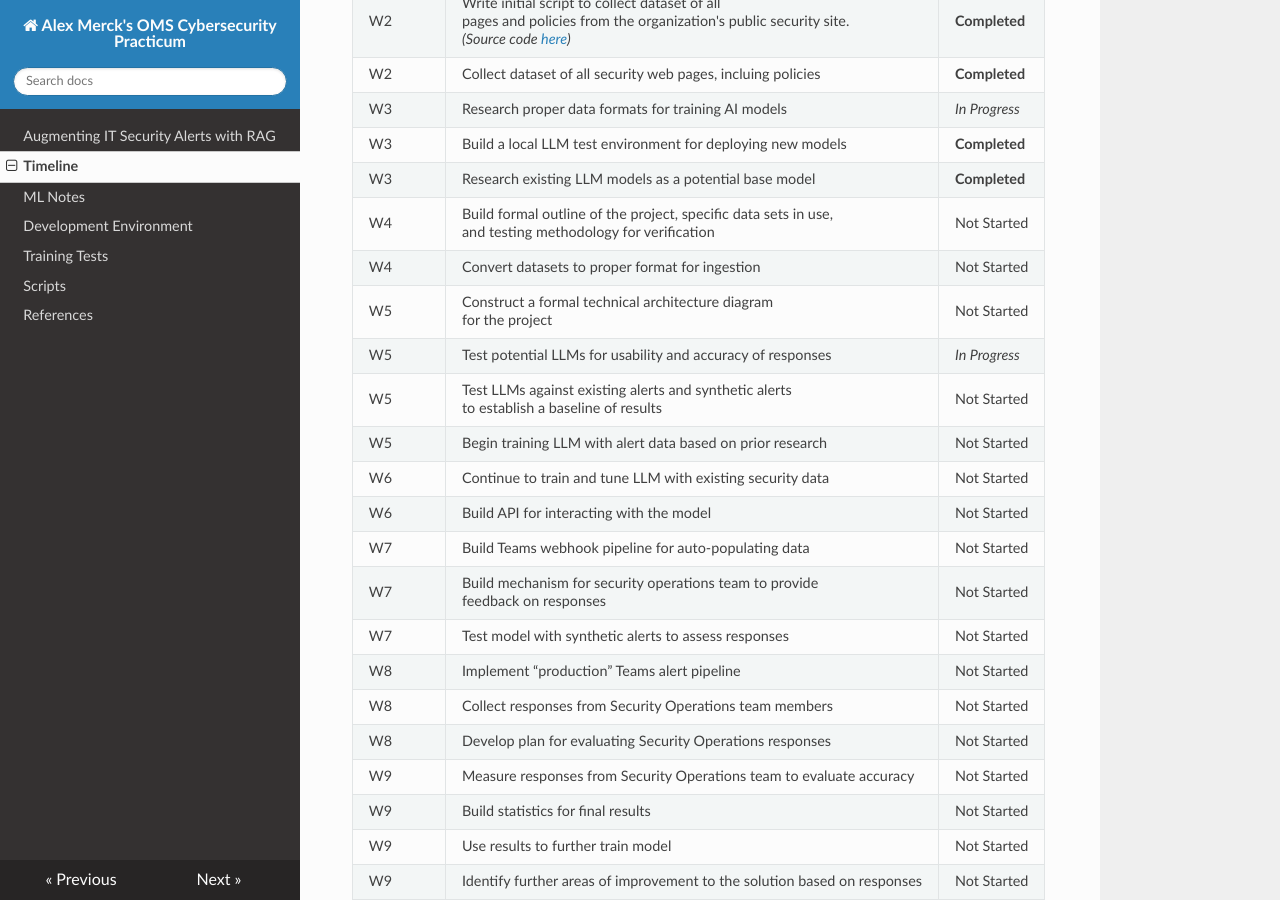
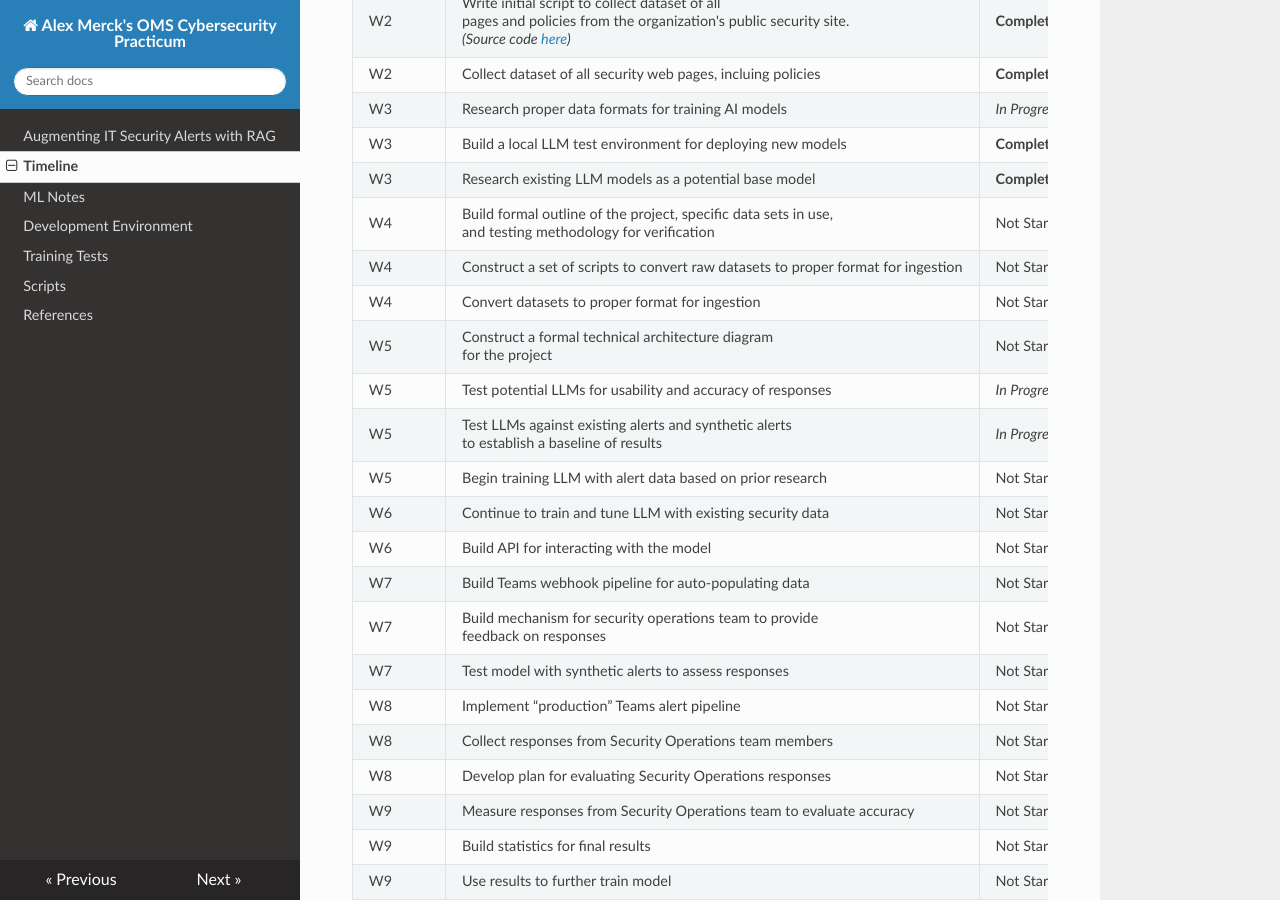
Before and after one commit to amerck/oms_practicum, an MkDocs documentation site: the page built from docs/timeline.md, in a window 1280 px wide and 900 px high, scrolled down 491 px. Built offline with MkDocs 1.6.1, drawn with Linux system fonts in a browser that asks for light colours; nearby versions of some CDN libraries.

Commit message:
Updating timeline

```diff
--- a/docs/timeline.md
+++ b/docs/timeline.md
@@ -14,10 +14,11 @@
 | W3       | Build a local LLM test environment for deploying new models                                                                                                                                                                           | **Completed** |
 | W3       | Research existing LLM models as a potential base model                                                                                                                                                                                | **Completed** |
 | W4       | Build formal outline of the project, specific data sets in use,<br> and testing methodology for verification                                                                                                                          | Not Started   |
+| W4       | Construct a set of scripts to convert raw datasets to proper format for ingestion                                                                                                                                                     | Not Started   |
 | W4       | Convert datasets to proper format for ingestion                                                                                                                                                                                       | Not Started   |
 | W5       | Construct a formal technical architecture diagram<br> for the project                                                                                                                                                                 | Not Started   |
 | W5       | Test potential LLMs for usability and accuracy of responses                                                                                                                                                                           | *In Progress* |
-| W5       | Test LLMs against existing alerts and synthetic alerts<br> to establish a baseline of results                                                                                                                                         | Not Started   |
+| W5       | Test LLMs against existing alerts and synthetic alerts<br> to establish a baseline of results                                                                                                                                         | *In Progress* |
 | W5       | Begin training LLM with alert data based on prior research                                                                                                                                                                            | Not Started   |
 | W6       | Continue to train and tune LLM with existing security data                                                                                                                                                                            | Not Started   |
 | W6       | Build API for interacting with the model                                                                                                                                                                                              | Not Started   |
```
